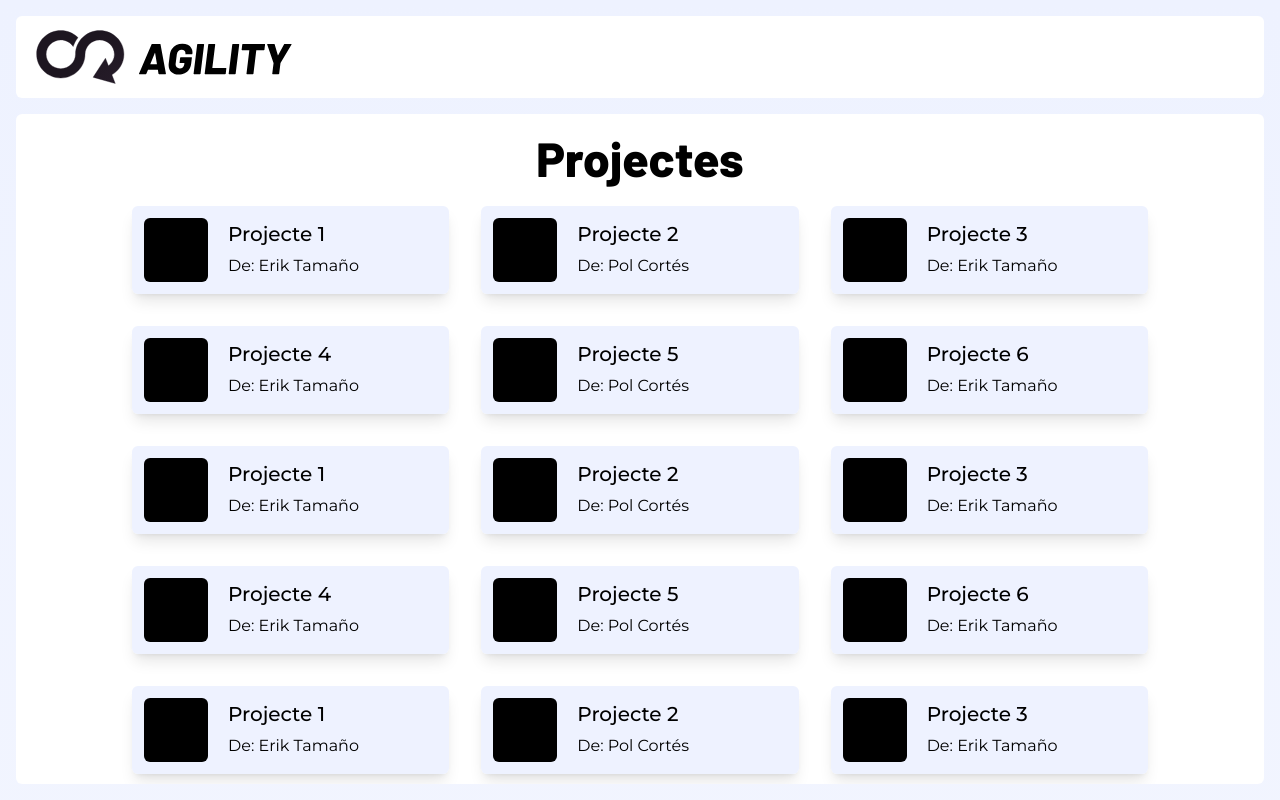
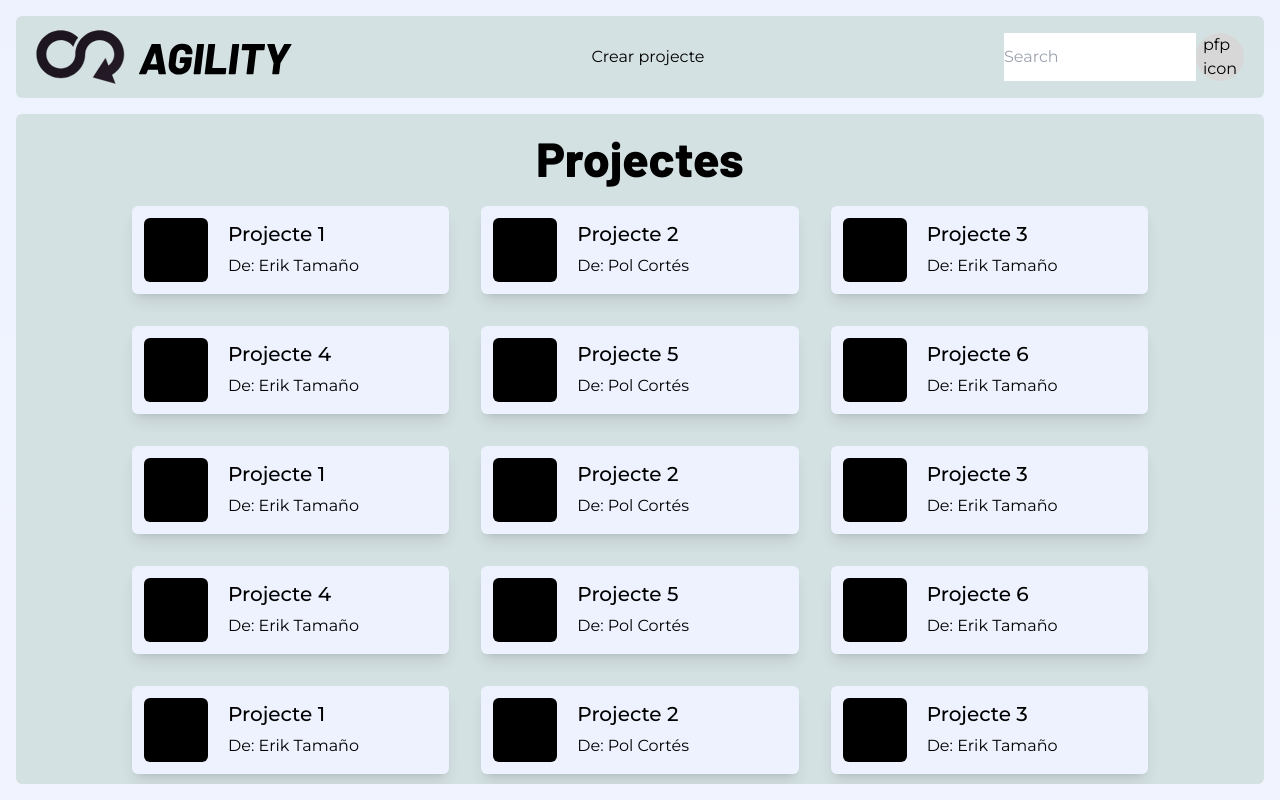
Before and after one commit to polcortes/agility, a React (Vite) app in the folder client/: page /dashboard in a window 1280 px wide. Built offline with nearby package versions, Linux system fonts and the light colour scheme.

Commit message:
Dashboard changes

```diff
--- a/client/src/pages/Dashboard.jsx
+++ b/client/src/pages/Dashboard.jsx
@@ -201,28 +201,39 @@ const Dashboard = () => {
         className="
           grid grid-rows-[82px_1fr] overflow-hidden gap-4
           w-screen h-screen xl:p-4 box-border font-body transition-[padding]
-          bg-gradient-to-t from-indigo-50/80 to-indigo-50"
+          bg-gradient-to-t from-light-primary-bg/80 to-light-primary-bg"
       >
         <header
           className='
             p-5 rounded-md
             flex items-center justify-between
-            bg-white'
+            bg-light-secondary-bg'
         >
           <LightIcon className={`w-64 h-auto`} />
+
+          <button>
+            Crear projecte
+          </button>
+
+          <span className="flex">
+            <input type="search" name="search-in-projects" id="search-in-projects" placeholder='Search' />
+            <span className="bg-[#d7d7d7] size-12 flex items-center justify-center rounded-full overflow-hidden">
+              pfp<br />icon
+            </span>
+          </span>
         </header>
         <section
           className="
             p-5 rounded-md overflow-y-scroll
             flex flex-col items-center
-            bg-white"
+            bg-light-secondary-bg"
         >
           <h1 className="font-title font-extrabold text-[] text-5xl mb-6">Projectes</h1>
           <section className='grid lg:grid-cols-3 gap-8 w-full md:px-24 px-6 sm:grid-cols-2 grid-cols-1'>
             {projects.map((project, index) => {
               return (
                 <article key={index} className="rounded-md shadow-lg">
-                  <a href={project.href} className='h-full w-full bg-indigo-50 hover:bg-indigo-100 grid grid-cols-[1fr_3fr] grid-rows-2 p-3 rounded-md'>
+                  <a href={project.href} className='h-full w-full bg-indigo-50 hover:bg-indigo-200/80 grid grid-cols-[1fr_3fr] grid-rows-2 p-3 rounded-md'>
                     <span className="size-16 mr-5 bg-black row-span-2 rounded-md"></span>
                     <h2 className="font-medium text-xl flex items-center">{project.title}</h2>
                     <span className="flex items-center">De: {project.author}</span>
```
